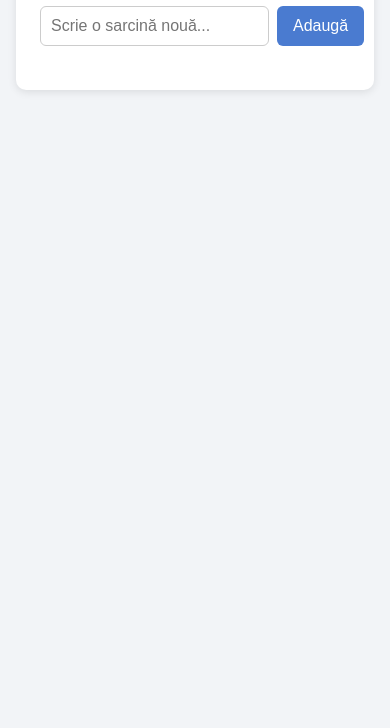
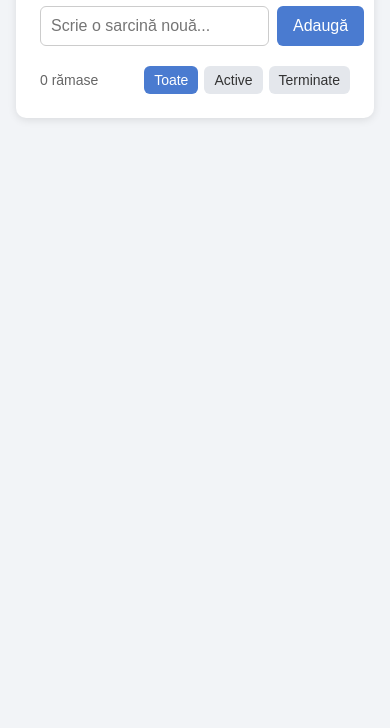
Before and after one commit to ncupet0610/lista-sarcini, a plain HTML site: page index.html in a window 390 px wide. Shown: the part 116-844 px from the top of the page. Drawn offline with Linux system fonts and the light colour scheme.

Commit message:
Adauga contor, filtre si editare cu dublu-clic
- Contorul arata cate sarcini mai sunt de facut (ex: 3 ramase)
- Butoanele Toate / Active / Terminate filtreaza lista
- Dublu-clic pe o sarcina o face editabila (Enter salveaza, Escape anuleaza)

Co-Authored-By: Claude Opus 5.5 <noreply@anthropic.com>

```diff
--- a/index.html
+++ b/index.html
@@ -16,6 +16,16 @@
     </form>
 
     <ul id="lista"></ul>
+
+    <div class="bara-jos">
+      <span id="contor"></span>
+
+      <div class="filtre">
+        <button id="filtruToate" class="filtru">Toate</button>
+        <button id="filtruActive" class="filtru">Active</button>
+        <button id="filtruTerminate" class="filtru">Terminate</button>
+      </div>
+    </div>
   </div>
 
   <script src="script.js"></script>
--- a/script.js
+++ b/script.js
@@ -2,9 +2,16 @@
 const formular = document.getElementById("formular");
 const campText = document.getElementById("campText");
 const lista = document.getElementById("lista");
+const contor = document.getElementById("contor");
+const filtruToate = document.getElementById("filtruToate");
+const filtruActive = document.getElementById("filtruActive");
+const filtruTerminate = document.getElementById("filtruTerminate");
 
 // Încărcăm sarcinile salvate (sau o listă goală, dacă nu există nimic salvat)
 let sarcini = JSON.parse(localStorage.getItem("sarcini")) || [];
+
+// Ce sarcini arătăm acum: "toate", "active" sau "terminate"
+let filtru = "toate";
 
 // Salvează lista de sarcini în browser
 function salveaza() {
@@ -17,6 +24,14 @@ function afiseaza() {
 
   for (let i = 0; i < sarcini.length; i++) {
     const sarcina = sarcini[i];
+
+    // Sărim peste sarcinile care nu se potrivesc cu filtrul ales
+    if (filtru === "active" && sarcina.terminata) {
+      continue;
+    }
+    if (filtru === "terminate" && !sarcina.terminata) {
+      continue;
+    }
 
     const li = document.createElement("li");
     if (sarcina.terminata) {
@@ -37,6 +52,11 @@ function afiseaza() {
     const text = document.createElement("span");
     text.textContent = sarcina.text;
 
+    // Dublu-clic pe text: îl înlocuim cu un câmp în care poți scrie
+    text.addEventListener("dblclick", function () {
+      editeaza(i, li, text);
+    });
+
     // Butonul de ștergere
     const butonSterge = document.createElement("button");
     butonSterge.textContent = "Șterge";
@@ -52,7 +72,86 @@ function afiseaza() {
     li.appendChild(butonSterge);
     lista.appendChild(li);
   }
+
+  actualizeazaContor();
+  actualizeazaFiltre();
 }
+
+// Transformă textul unei sarcini într-un câmp care poate fi editat
+function editeaza(i, li, text) {
+  const campEditare = document.createElement("input");
+  campEditare.type = "text";
+  campEditare.className = "camp-editare";
+  campEditare.value = sarcini[i].text;
+
+  // Punem câmpul în locul textului și mutăm cursorul în el
+  li.replaceChild(campEditare, text);
+  campEditare.focus();
+
+  let anuleaza = false;
+
+  campEditare.addEventListener("keydown", function (eveniment) {
+    if (eveniment.key === "Enter") {
+      campEditare.blur(); // ieșim din câmp, iar „blur” de mai jos salvează
+    }
+    if (eveniment.key === "Escape") {
+      anuleaza = true;    // ținem minte că NU vrem să salvăm
+      campEditare.blur();
+    }
+  });
+
+  // „blur” = ai ieșit din câmp (Enter, Escape sau clic în altă parte)
+  campEditare.addEventListener("blur", function () {
+    const textNou = campEditare.value.trim();
+
+    // Salvăm doar dacă nu ai anulat și dacă textul nu e gol
+    if (!anuleaza && textNou !== "") {
+      sarcini[i].text = textNou;
+      salveaza();
+    }
+
+    afiseaza();
+  });
+}
+
+// Scrie câte sarcini mai sunt de făcut, de exemplu „3 rămase”
+function actualizeazaContor() {
+  let ramase = 0;
+  for (let i = 0; i < sarcini.length; i++) {
+    if (!sarcini[i].terminata) {
+      ramase = ramase + 1;
+    }
+  }
+
+  if (ramase === 1) {
+    contor.textContent = "1 rămasă";
+  } else {
+    contor.textContent = ramase + " rămase";
+  }
+}
+
+// Colorează în albastru butonul filtrului ales
+function actualizeazaFiltre() {
+  filtruToate.classList.toggle("activ", filtru === "toate");
+  filtruActive.classList.toggle("activ", filtru === "active");
+  filtruTerminate.classList.toggle("activ", filtru === "terminate");
+}
+
+// Când apeși un buton de filtru, schimbăm filtrul și redesenăm lista
+filtruToate.addEventListener("click", function () {
+  filtru = "toate";
+  afiseaza();
+});
+
+filtruActive.addEventListener("click", function () {
+  filtru = "active";
+  afiseaza();
+});
+
+filtruTerminate.addEventListener("click", function () {
+  filtru = "terminate";
+  afiseaza();
+});
 
 // Când apăsăm „Adaugă" (sau Enter)
 formular.addEventListener("submit", function (eveniment) {
--- a/style.css
+++ b/style.css
@@ -82,3 +82,48 @@ li.terminata span {
 .buton-sterge:hover {
   background-color: #c03f3f;
 }
+
+/* Câmpul care apare când editezi o sarcină */
+.camp-editare {
+  flex: 1;
+  padding: 6px;
+  font-size: 16px;
+}
+
+/* Bara de jos: contorul în stânga, filtrele în dreapta */
+.bara-jos {
+  display: flex;
+  justify-content: space-between;
+  align-items: center;
+  flex-wrap: wrap;
+  gap: 10px;
+  margin-top: 16px;
+}
+
+#contor {
+  color: #666;
+  font-size: 14px;
+}
+
+.filtre {
+  display: flex;
+  gap: 6px;
+}
+
+/* Butoanele de filtru sunt gri... */
+.filtru {
+  padding: 6px 10px;
+  font-size: 14px;
+  background-color: #e4e7ec;
+  color: #333;
+}
+
+.filtru:hover {
+  background-color: #d0d5dd;
+}
+
+/* ...iar cel ales este albastru */
+.filtru.activ {
+  background-color: #4a7bd0;
+  color: white;
+}
```
